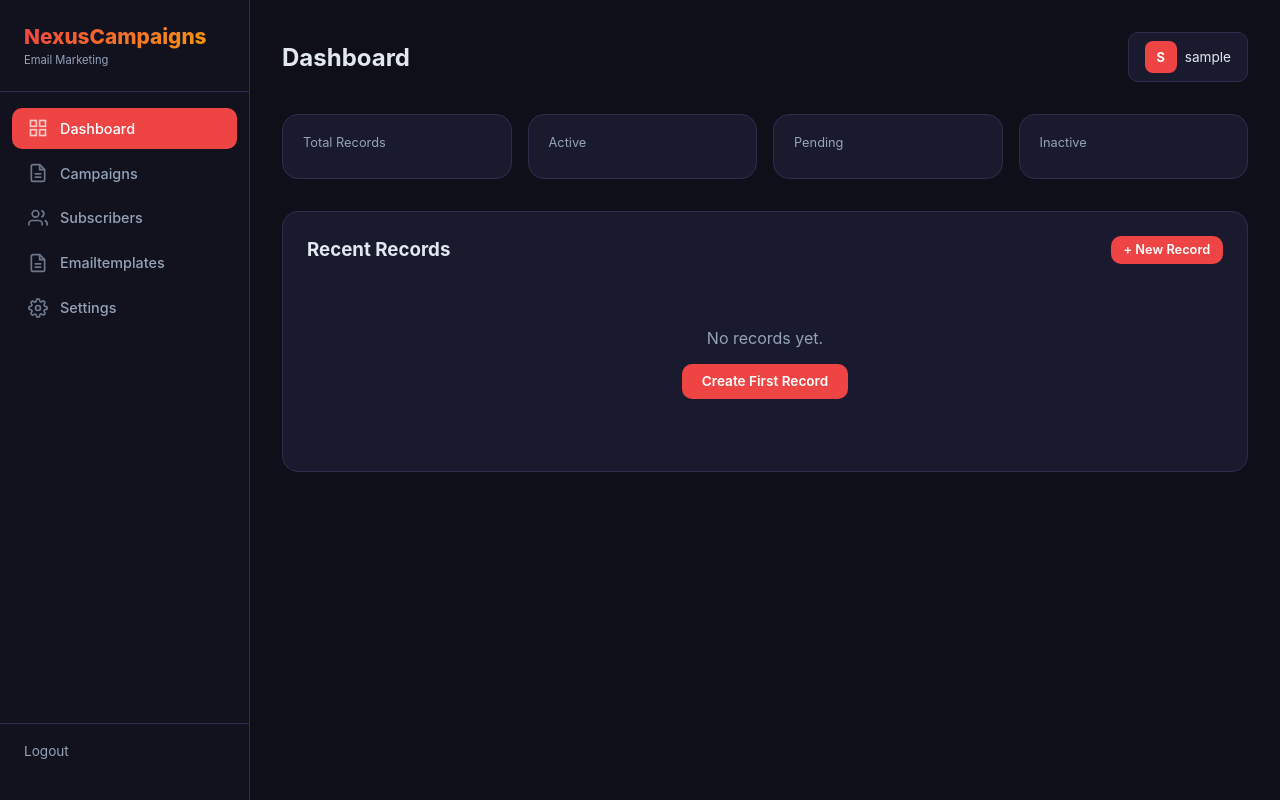
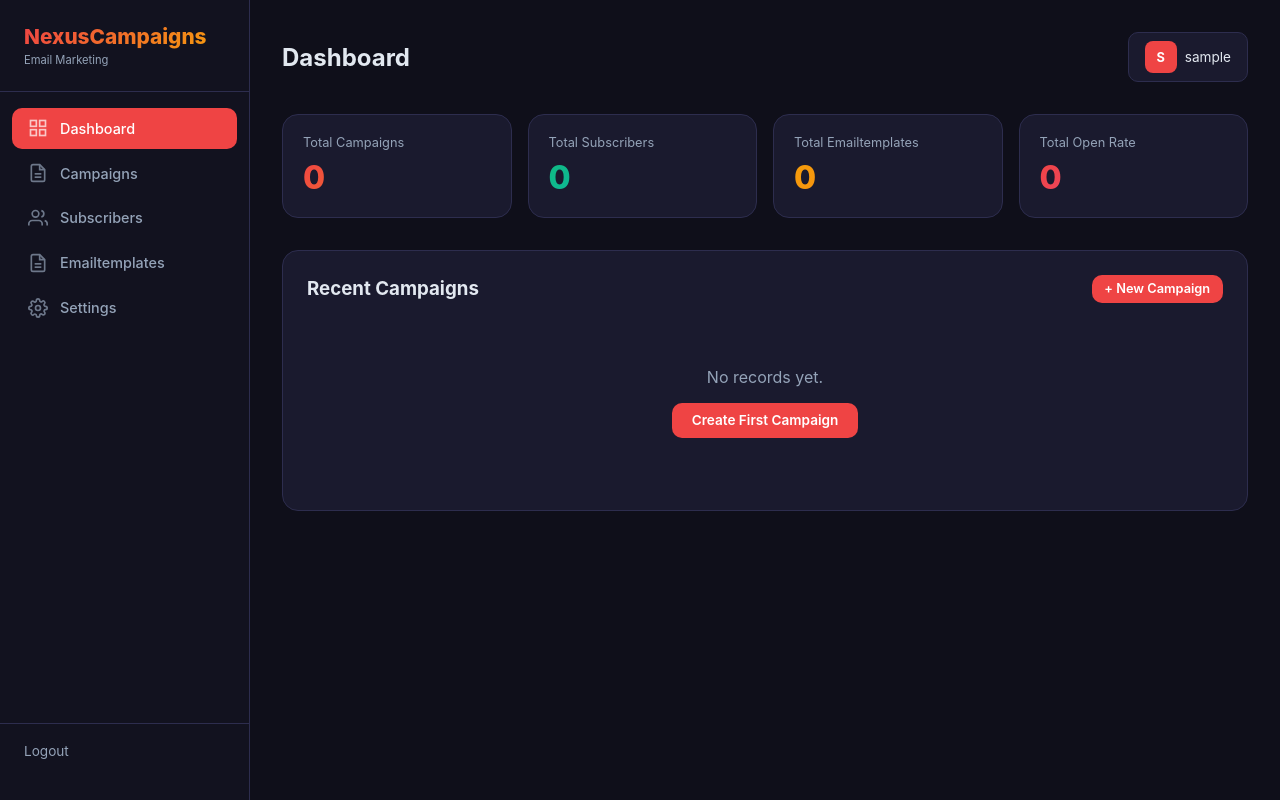
Before and after one commit to nexus-apex/nexus-campaigns, a Django app: page /dashboard/ in a window 1280 px wide. Run offline with Django 4.2, Linux system fonts and the light colour scheme; the visitor is signed in with stand-in values (Sample User, id 1); data that the repository does not hold is empty.

Commit message:
feat: enterprise NexusCampaigns with Campaign, Subscriber, EmailTemplate

```diff
--- a/backend/templates/dashboard.html
+++ b/backend/templates/dashboard.html
@@ -4,41 +4,38 @@
 {% block content %}
 <div class="stats-grid">
   <div class="stat-card">
-    <div class="stat-label">Total Records</div>
-    <div class="stat-value">{{ total }}</div>
+    <div class="stat-label">Total Campaigns</div>
+    <div class="stat-value">{{ campaign_count }}</div>
   </div>
   <div class="stat-card">
-    <div class="stat-label">Active</div>
-    <div class="stat-value" style="background:linear-gradient(135deg,#10b981,#06b6d4);-webkit-background-clip:text;background-clip:text">{{ active }}</div>
+    <div class="stat-label">Total Subscribers</div>
+    <div class="stat-value" style="background:linear-gradient(135deg,#10b981,#06b6d4);-webkit-background-clip:text;background-clip:text">{{ subscriber_count }}</div>
   </div>
   <div class="stat-card">
-    <div class="stat-label">Pending</div>
-    <div class="stat-value" style="background:linear-gradient(135deg,#f59e0b,#f97316);-webkit-background-clip:text;background-clip:text">{{ pending }}</div>
+    <div class="stat-label">Total Emailtemplates</div>
+    <div class="stat-value" style="background:linear-gradient(135deg,#f59e0b,#f97316);-webkit-background-clip:text;background-clip:text">{{ emailtemplate_count }}</div>
   </div>
   <div class="stat-card">
-    <div class="stat-label">Inactive</div>
-    <div class="stat-value" style="background:linear-gradient(135deg,#ef4444,#ec4899);-webkit-background-clip:text;background-clip:text">{{ inactive }}</div>
+    <div class="stat-label">Total Open Rate</div>
+    <div class="stat-value" style="background:linear-gradient(135deg,#ef4444,#ec4899);-webkit-background-clip:text;background-clip:text">{{ campaign_total_open_rate|floatformat:0 }}</div>
   </div>
 </div>
 
 <div class="card">
   <div style="display:flex;justify-content:space-between;align-items:center;margin-bottom:1rem">
-    <h3>Recent Records</h3>
-    <a href="/records/create/" class="btn btn-primary btn-sm">+ New Record</a>
+    <h3>Recent Campaigns</h3>
+    <a href="/campaigns/create/" class="btn btn-primary btn-sm">+ New Campaign</a>
   </div>
   {% if recent %}
   <table>
     <thead>
-      <tr><th>Name</th><th>Email</th><th>Status</th><th>Amount</th><th>Date</th></tr>
+      <tr><th>Name</th><th>Campaign Type</th><th>Status</th><th>Sent Count</th><th>Open Rate</th><th>Created</th></tr>
     </thead>
     <tbody>
       {% for r in recent %}
       <tr>
-        <td><a href="/records/{{ r.pk }}/edit/">{{ r.name }}</a></td>
-        <td style="color:var(--muted)">{{ r.email|default:"-" }}</td>
-        <td><span class="badge badge-{{ r.status }}">{{ r.status }}</span></td>
-        <td>{{ r.amount }}</td>
-        <td style="color:var(--muted)">{{ r.created_at|date:"M d, Y" }}</td>
+        <td><a href="/campaigns/{{ r.pk }}/edit/">{{ r.name }}</a></td>
+        <td><span class="badge badge-blue">{{ r.get_campaign_type_display }}</span></td><td><span class="badge badge-blue">{{ r.get_status_display }}</span></td><td>{{ r.sent_count|default:"-" }}</td><td>{{ r.open_rate|floatformat:2 }}</td><td style="color:var(--muted)">{{ r.created_at|date:"M d, Y" }}</td>
       </tr>
       {% endfor %}
     </tbody>
@@ -46,7 +43,7 @@
   {% else %}
   <div class="empty">
     <p>No records yet.</p>
-    <a href="/records/create/" class="btn btn-primary" style="margin-top:1rem">Create First Record</a>
+    <a href="/campaigns/create/" class="btn btn-primary" style="margin-top:1rem">Create First Campaign</a>
   </div>
   {% endif %}
 </div>
```
